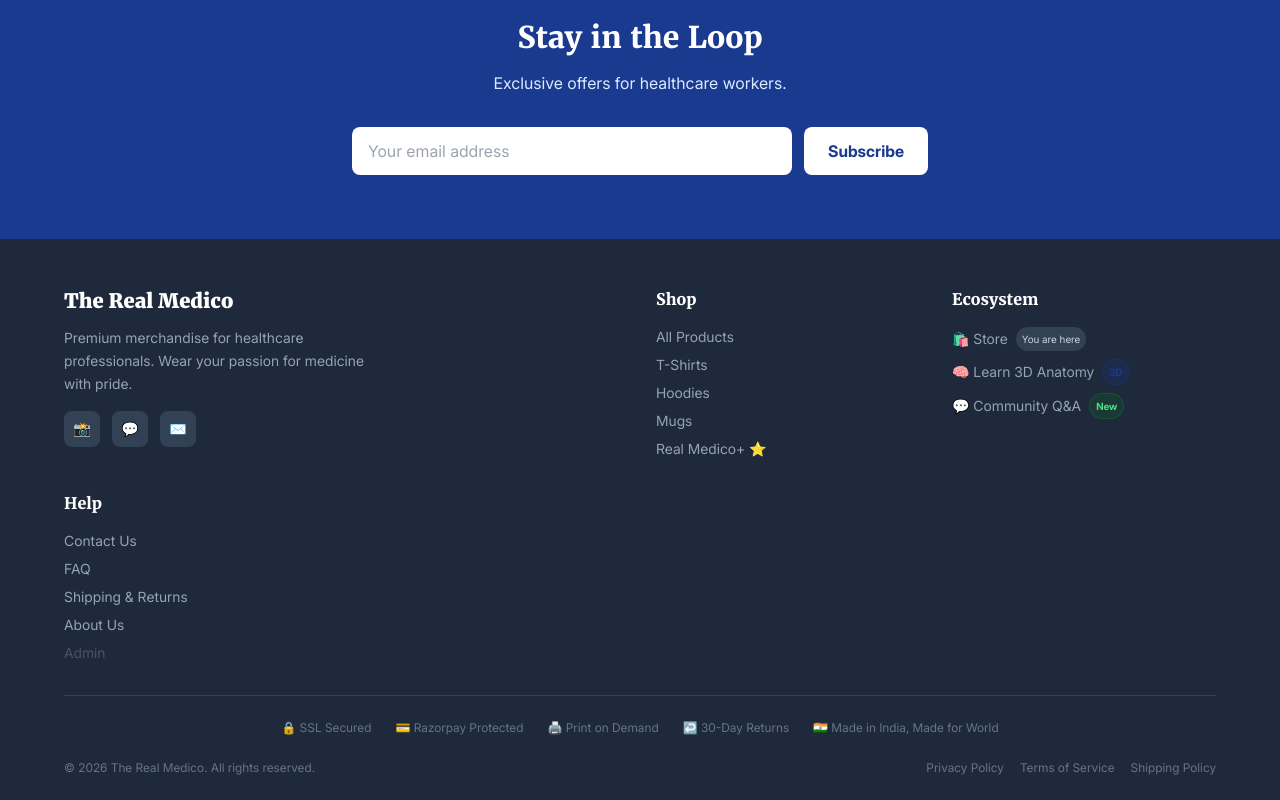
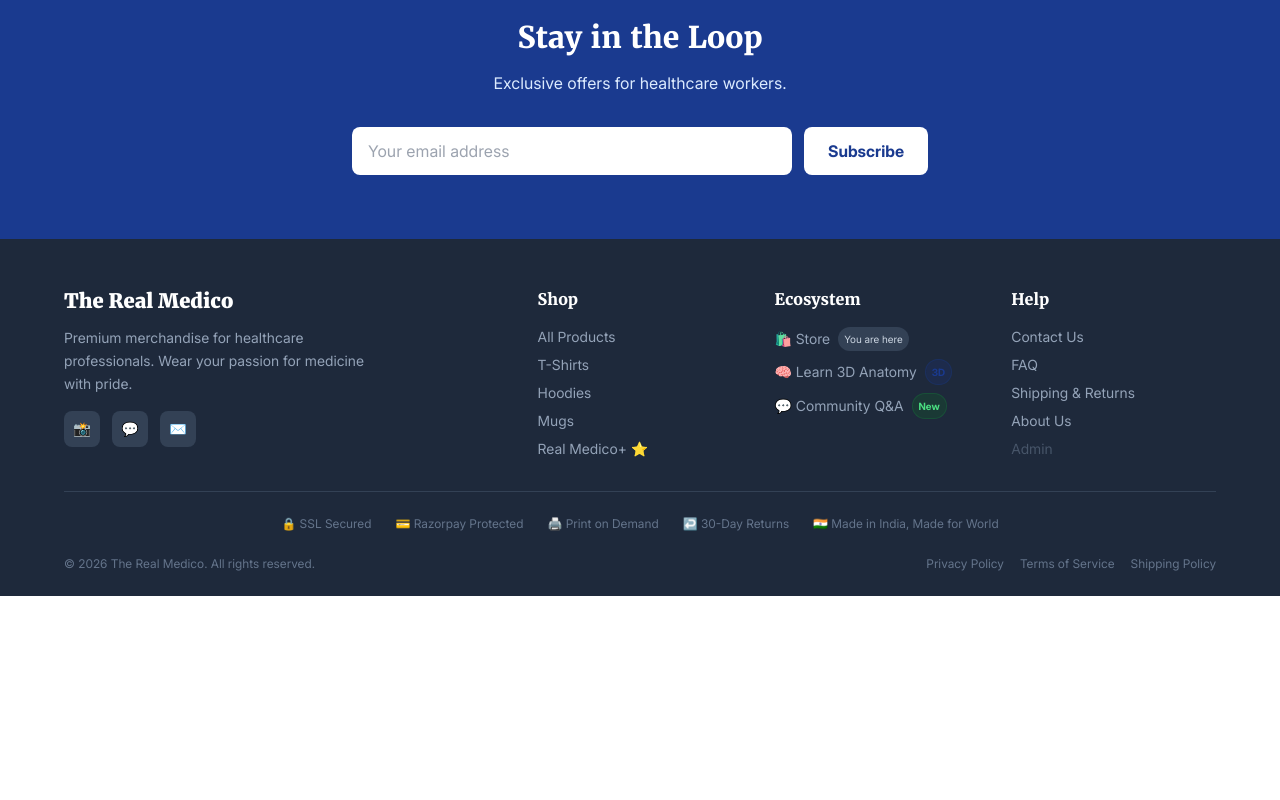
Before and after one commit to sjha34471234/the-real-medico, a Next.js app: page / in a window 1280 px wide. Shown: the part 1648-2448 px from the top of the page. After the commit the page ends 2244 px from the top, so only its background shows below. Built offline with nearby package versions, Linux system fonts and the light colour scheme; no server answers.

Commit message:
Update Footer.tsx

```diff
--- a/components/Footer.tsx
+++ b/components/Footer.tsx
@@ -20,7 +20,7 @@ export default function Footer() {
 
   return (
     <footer className="bg-text-dark text-white pt-12 pb-6 px-4">
-      <div className="max-w-6xl mx-auto grid grid-cols-1 md:grid-cols-4 gap-8 mb-8">
+      <div className="max-w-6xl mx-auto grid grid-cols-1 md:grid-cols-5 gap-8 mb-8">
         <div className="md:col-span-2">
           <h3 className="text-xl font-heading font-black text-white mb-3">
             The Real Medico
```
